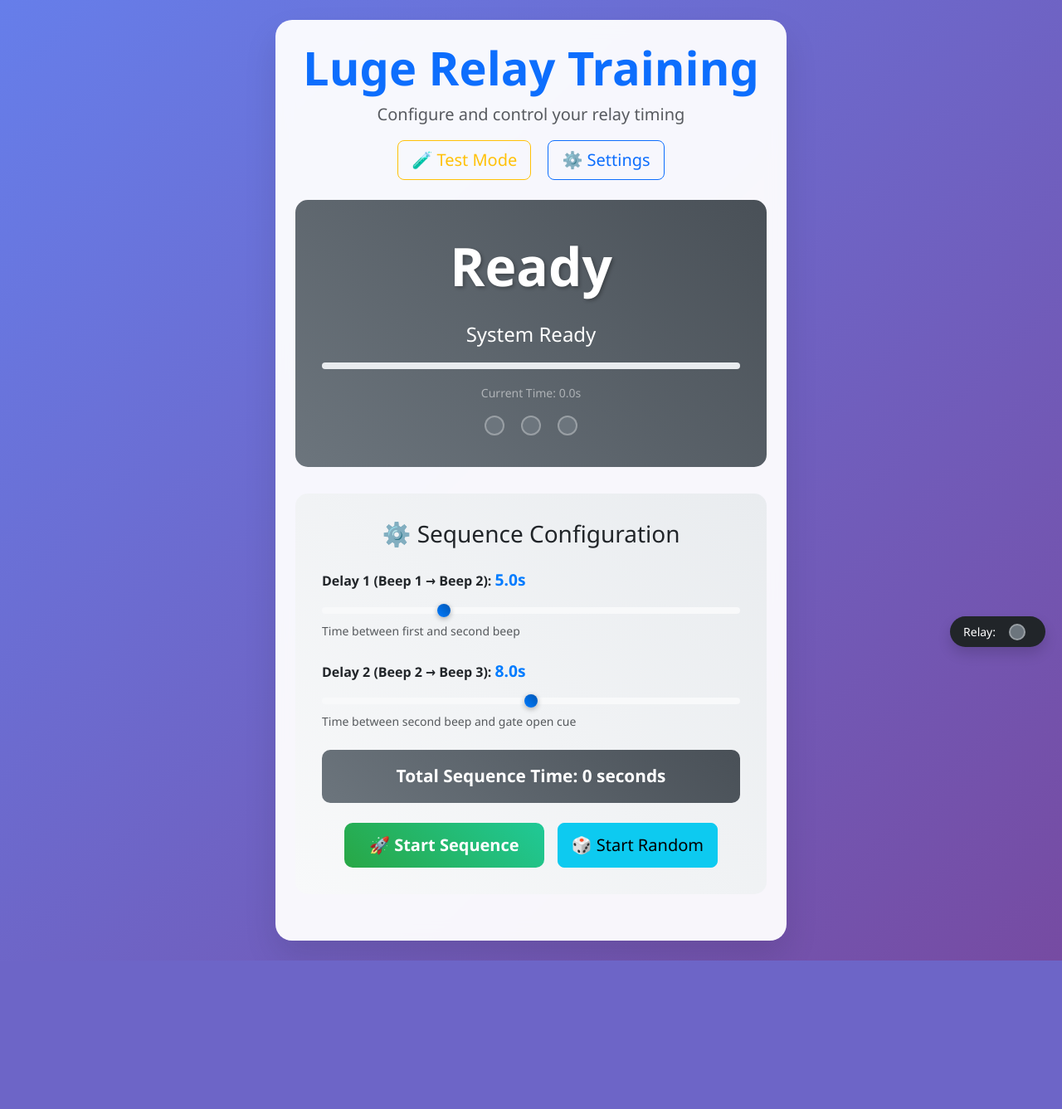
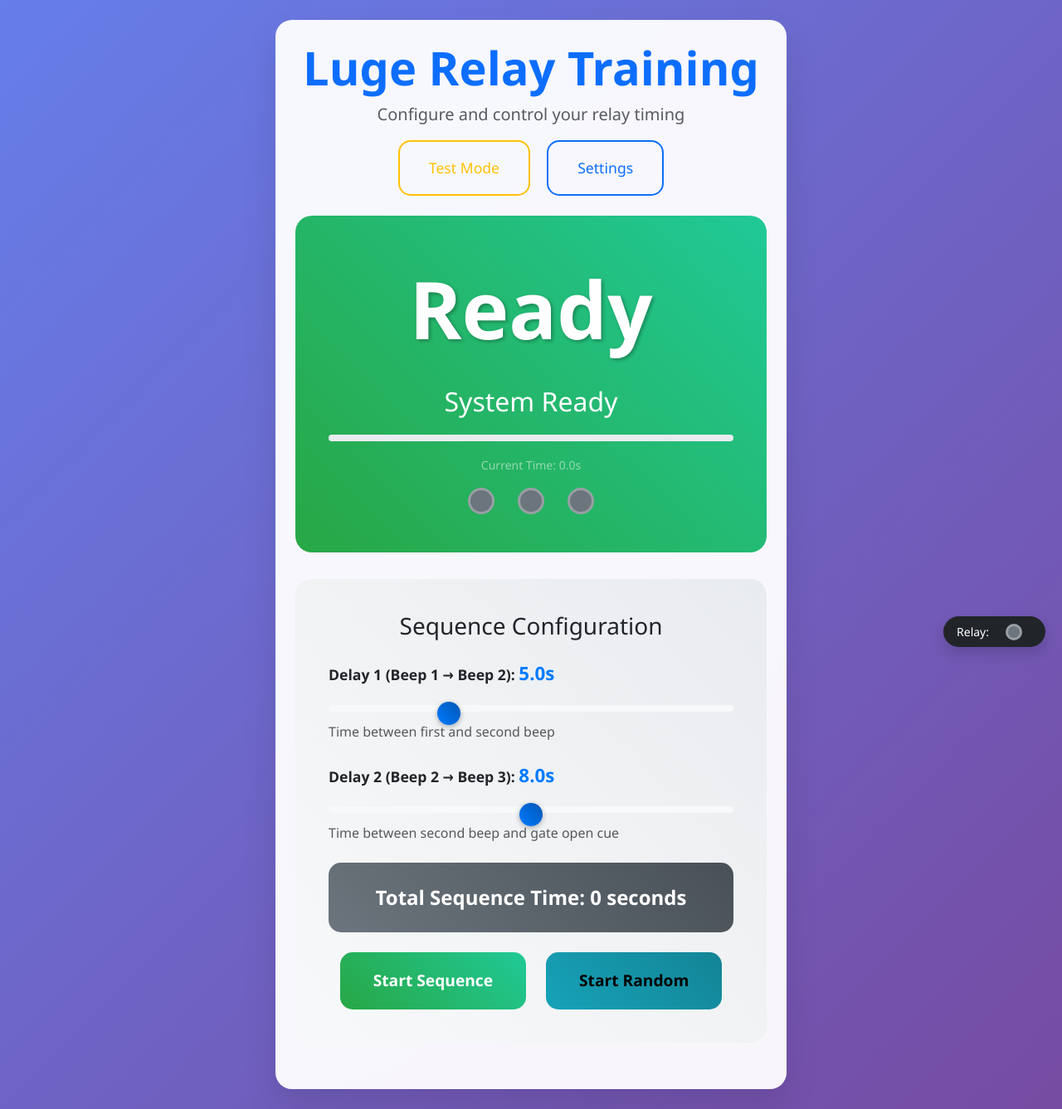
Before and after one commit to lugegod/LugeRelay, a Flask app: page / in a window 1280 px wide. Shown: the whole page at 83% size. Before the commit the page ends 1158 px from the top, so only its background shows below. Run offline with Flask 3, Linux system fonts and the light colour scheme.

Commit message:
Update project files - settings, templates, and countdown functionality

```diff
--- a/settings.json
+++ b/settings.json
@@ -6,11 +6,11 @@
   "DEFAULT_DELAY2": 8.0,
   "MIN_TOTAL_TIME": 8.0,
   "MAX_TOTAL_TIME": 20.0,
-  "AUDIO_VOLUME": 0.8,
+  "AUDIO_VOLUME": 1.0,
   "AUTO_REFRESH_INTERVAL": 100,
   "COUNTDOWN_UPDATE_INTERVAL": 50,
   "RELAY_PIN": 17,
   "RELAY_ACTIVE_HIGH": true,
   "GATE_OPEN_DURATION": 3.0,
-  "BEEP_RELAY_ALIGNMENT": -2.0
+  "BEEP_RELAY_ALIGNMENT": 0.1
 }
--- a/templates/index.html
+++ b/templates/index.html
@@ -40,22 +40,24 @@
         }
 
         .countdown-display {
-            font-size: 4rem;
+            font-size: 5rem;
             font-weight: bold;
             text-shadow: 2px 2px 4px rgba(0, 0, 0, 0.3);
         }
 
         .phase-indicator {
-            font-size: 1.5rem;
+            font-size: 1.8rem;
             margin-top: 1rem;
         }
 
         .btn-primary {
             background: linear-gradient(45deg, #007bff, #0056b3);
             border: none;
-            border-radius: 10px;
-            padding: 12px 30px;
+            border-radius: 15px;
+            padding: 20px 40px;
             font-weight: bold;
+            font-size: 1.2rem;
+            min-height: 60px;
             transition: all 0.3s ease;
         }
 
@@ -67,9 +69,11 @@
         .btn-success {
             background: linear-gradient(45deg, #28a745, #20c997);
             border: none;
-            border-radius: 10px;
-            padding: 12px 30px;
+            border-radius: 15px;
+            padding: 20px 40px;
             font-weight: bold;
+            font-size: 1.2rem;
+            min-height: 60px;
             transition: all 0.3s ease;
         }
 
@@ -81,9 +85,11 @@
         .btn-danger {
             background: linear-gradient(45deg, #dc3545, #c82333);
             border: none;
-            border-radius: 10px;
-            padding: 12px 30px;
+            border-radius: 15px;
+            padding: 20px 40px;
             font-weight: bold;
+            font-size: 1.2rem;
+            min-height: 60px;
             transition: all 0.3s ease;
         }
 
@@ -93,18 +99,20 @@
         }
 
         .form-range {
-            height: 8px;
-            border-radius: 5px;
+            height: 12px;
+            border-radius: 8px;
         }
 
         .form-range::-webkit-slider-thumb {
             background: linear-gradient(45deg, #007bff, #0056b3);
             border-radius: 50%;
             box-shadow: 0 2px 6px rgba(0, 0, 0, 0.3);
+            width: 28px;
+            height: 28px;
         }
 
         .delay-value {
-            font-size: 1.2rem;
+            font-size: 1.4rem;
             font-weight: bold;
             color: #007bff;
         }
@@ -201,6 +209,93 @@
         .current-time-display {
             text-align: center;
         }
+
+        /* Enhanced touch responsiveness for 1920x1200 display */
+        .btn-info {
+            background: linear-gradient(45deg, #17a2b8, #138496);
+            border: none;
+            border-radius: 15px;
+            padding: 20px 40px;
+            font-weight: bold;
+            font-size: 1.2rem;
+            min-height: 60px;
+            transition: all 0.3s ease;
+        }
+
+        .btn-outline-warning, .btn-outline-primary {
+            padding: 18px 35px;
+            font-size: 1.1rem;
+            min-height: 55px;
+            border-width: 2px;
+            border-radius: 15px;
+        }
+
+        .control-panel {
+            background: linear-gradient(45deg, #f8f9fa, #e9ecef);
+            border-radius: 20px;
+            padding: 2.5rem;
+            margin-bottom: 2rem;
+        }
+
+        .status-display {
+            background: linear-gradient(45deg, #28a745, #20c997);
+            color: white;
+            border-radius: 20px;
+            padding: 2.5rem;
+            text-align: center;
+            margin-bottom: 2rem;
+        }
+
+        .form-label {
+            font-size: 1.1rem;
+            margin-bottom: 0.8rem;
+        }
+
+        .form-text {
+            font-size: 1rem;
+        }
+
+        .total-time-display {
+            background: linear-gradient(45deg, #6c757d, #495057);
+            color: white;
+            border-radius: 15px;
+            padding: 1.5rem;
+            text-align: center;
+            font-size: 1.5rem;
+            font-weight: bold;
+        }
+
+        /* Larger touch targets for status indicators */
+        .status-indicator {
+            display: inline-block;
+            width: 32px;
+            height: 32px;
+            border-radius: 50%;
+            margin: 0 12px;
+            background: #6c757d;
+            transition: all 0.3s ease;
+            border: 3px solid rgba(255, 255, 255, 0.3);
+        }
+
+        /* Better spacing for button groups */
+        .d-grid.gap-3 {
+            gap: 1.5rem !important;
+        }
+
+        @media (min-width: 1200px) {
+            .main-container {
+                max-width: 900px;
+                margin: 0 auto;
+            }
+
+            .countdown-display {
+                font-size: 6rem;
+            }
+
+            .phase-indicator {
+                font-size: 2rem;
+            }
+        }
     </style>
 </head>
 <body>
@@ -214,10 +309,10 @@
                         <p class="lead text-muted">Configure and control your relay timing</p>
                         <div class="mt-3">
                             <a href="/test" class="btn btn-outline-warning btn-lg me-3">
-                                🧪 Test Mode
+                                Test Mode
                             </a>
                             <a href="/settings" class="btn btn-outline-primary btn-lg">
-                                ⚙️ Settings
+                                Settings
                             </a>
                         </div>
                     </div>
@@ -247,7 +342,7 @@
 
                     <!-- Control Panel -->
                     <div class="control-panel">
-                        <h3 class="mb-4 text-center">⚙️ Sequence Configuration</h3>
+                        <h3 class="mb-4 text-center">Sequence Configuration</h3>
 
                         <!-- Delay 1 Control -->
                         <div class="mb-4">
@@ -277,13 +372,13 @@
                         <!-- Control Buttons -->
                         <div class="d-grid gap-3 d-md-flex justify-content-md-center">
                             <button id="startButton" class="btn btn-success btn-lg">
-                                🚀 Start Sequence
+                                Start Sequence
                             </button>
                             <button id="randomButton" class="btn btn-info btn-lg">
-                                🎲 Start Random
+                                Start Random
                             </button>
                             <button id="stopButton" class="btn btn-danger btn-lg" style="display: none;">
-                                ⏹️ Stop Sequence
+                                Stop Sequence
                             </button>
                         </div>
                     </div>
```
Also changed, not shown: static/countdown.js (+12 -12 lines), templates/settings.html (+29 -21 lines), templates/test.html (+68 -22 lines).
